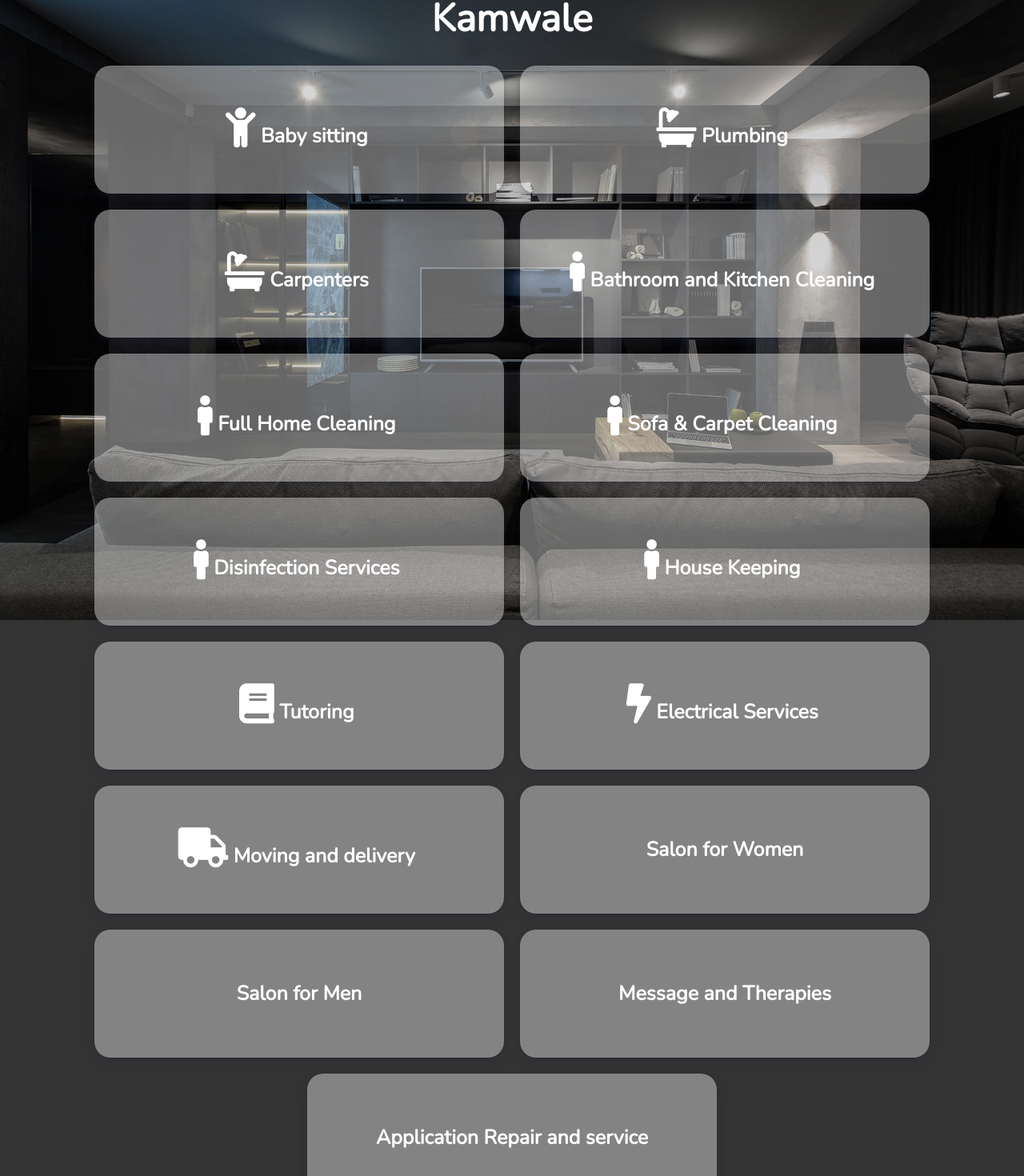
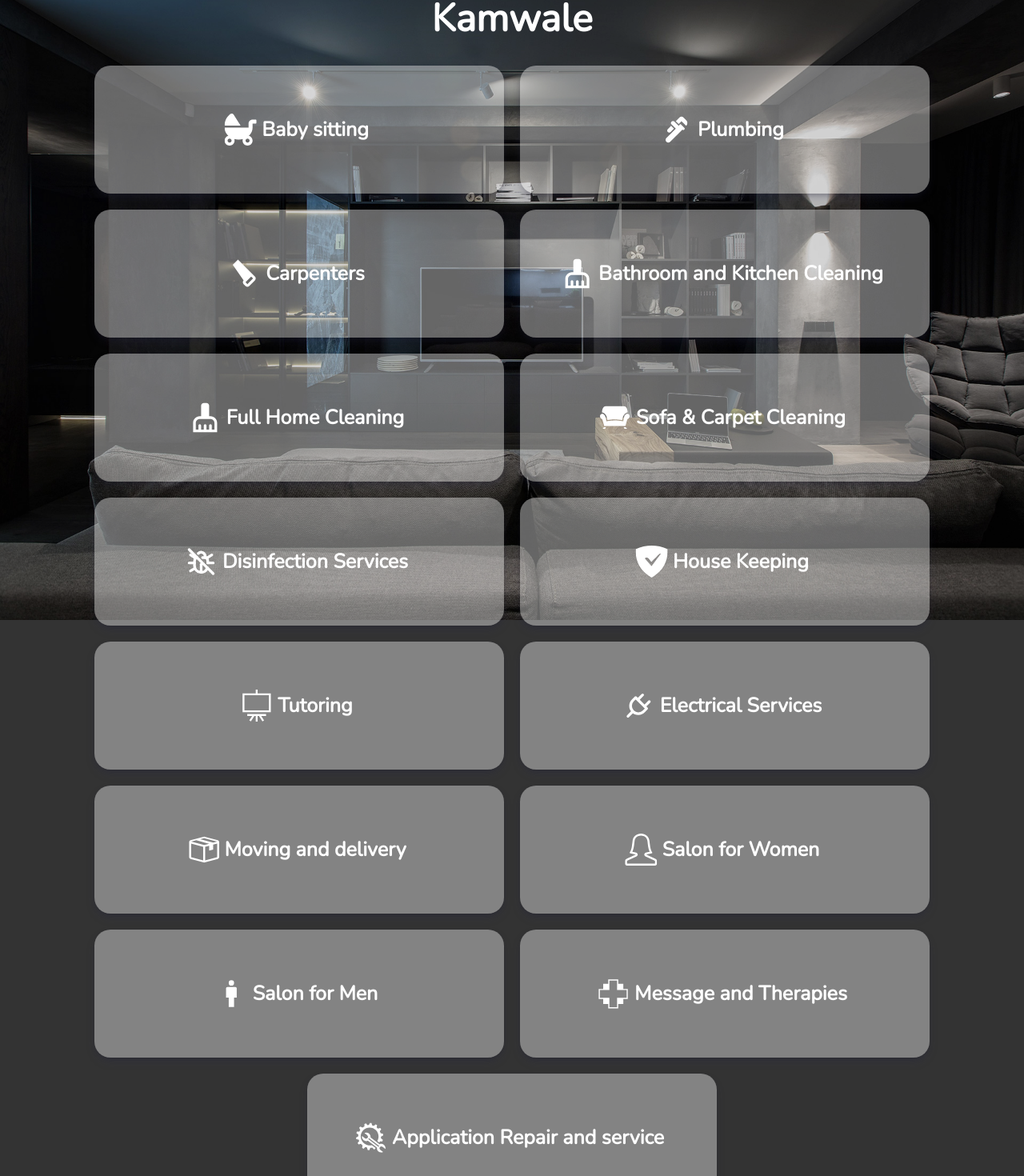
Before and after one commit to Chirag2204/kamwale, a React (Create React App) app in the folder client/: page / in a window 1280 px wide. Shown: the part 87-1557 px from the top of the page at 80% size. Built offline with nearby package versions, Linux system fonts and the light colour scheme; no server answers.

Commit message:
complete styling

```diff
--- a/client/package.json
+++ b/client/package.json
@@ -14,6 +14,7 @@
     "react-bootstrap": "^1.6.6",
     "react-dom": "^17.0.1",
     "react-file-base64": "^1.0.3",
+    "react-icons": "^4.6.0",
     "react-loader-spinner": "^5.3.4",
     "react-modal": "^3.16.1",
     "react-moment": "^1.1.1",
--- a/client/src/components/layout/Landing.js
+++ b/client/src/components/layout/Landing.js
@@ -27,7 +27,7 @@
               textAlign: "center",
               "left": "50%",
               "marginRight": "-50%",
-              "transform": "translate(-50%, -50%)"
+              "transform": "translate(-50%, -50%)", display: "flex"
             }}>{skillMap[serviceName].icon}&nbsp;{serviceName}&nbsp;
             </p></div>
           })
--- a/client/src/components/profile-forms/CreateProfile.js
+++ b/client/src/components/profile-forms/CreateProfile.js
@@ -86,7 +86,7 @@
             flexWrap: "wrap"
           }}>
             {Object.keys(skillArray).map(skillName => {
-              return <div style={{ minWidth: "200px" }}>
+              return <div style={{ minWidth: "150px", textAlign: 'left' }}>
                 <input type="checkbox" id="skillArray" name="skillArray" value={skillName} checked={skillArray[skillName]}
                   onChange={(e) => { onChangeSkillArray(skillName, 0 + e.target.checked) }} />
                 <label for="skillArray">{skillName}</label><br></br>
@@ -121,7 +121,7 @@
             flexWrap: "wrap"
           }}>
             {Object.keys(locationArray).map(locationName => {
-              return <div style={{ minWidth: "200px" }}>
+              return <div style={{ minWidth: "150px", textAlign: 'left' }}>
                 <input type="checkbox" id="locationArray" name="locationArray" value={locationName} checked={locationArray[locationName]}
                   onChange={(e) => { onChangeLocationArray(locationName, 0 + e.target.checked) }} />
                 <label for="locationArray">{locationName}</label><br></br>
--- a/client/src/components/profile-forms/EditProfile.js
+++ b/client/src/components/profile-forms/EditProfile.js
@@ -159,7 +159,7 @@
               flexWrap: "wrap"
             }}>
               {Object.keys(skillArray).map(skillName => {
-                return <div style={{ minWidth: "200px" }}>
+                return <div style={{ minWidth: "150px", textAlign: 'left' }}>
                   <input type="checkbox" id="skillArray" name="skillArray" value={skillName} checked={skillArray[skillName]}
                     onChange={(e) => { onChangeSkillArray(skillName, 0 + e.target.checked) }} />
                   <label for="skillArray">{skillName}</label><br></br>
@@ -195,7 +195,7 @@
               flexWrap: "wrap"
             }}>
               {Object.keys(locationArray).map(locationName => {
-                return <div style={{ minWidth: "200px" }}>
+                return <div style={{ minWidth: "150px", textAlign: 'left' }}>
                   <input type="checkbox" id="locationArray" name="locationArray" value={locationName} checked={locationArray[locationName]}
                     onChange={(e) => { onChangeLocationArray(locationName, 0 + e.target.checked) }} />
                   <label for="locationArray">{locationName}</label><br></br>
--- a/client/src/components/profile-forms/constant.js
+++ b/client/src/components/profile-forms/constant.js
@@ -1,11 +1,12 @@
-export const gg = {
-    "Sarafa": 1,
-    "Vijay Nagar": 1,
-    "South Tukoganj": 1,
-    "Bhawar Kuan": 1,
-    "Old Palasia": 1,
-    "New Palasia": 1,
-}
+import { MdCarpenter, MdPlumbing, MdCleaningServices } from 'react-icons/md'
+import { FaBabyCarriage } from 'react-icons/fa'
+import { GiSofa, GiHospitalCross, GiAutoRepair } from 'react-icons/gi'
+import { TbBugOff, TbPlug } from 'react-icons/tb'
+import { SiAdguard } from 'react-icons/si'
+import { TfiBlackboard } from 'react-icons/tfi'
+import { GoPackage } from 'react-icons/go'
+import { SlUserFemale } from 'react-icons/sl'
+import { BiMale } from 'react-icons/bi'
 export const locationMap = {
     'Indore': {
         "Sarafa": 0,
@@ -92,7 +93,7 @@
 
 export const skillMap = {
     'Baby sitting': {
-        icon: <i className='fas fa fa-child fa-2x' />,
+        icon: <FaBabyCarriage size={'40'} />,
         array: {
             "Baby sitting and Nanny ": 0,
             "Prepare healty meals": 0,
@@ -101,7 +102,7 @@
         }
     },
     "Plumbing": {
-        icon: <i className='fas fa fa-bath fa-2x' />,
+        icon: <MdPlumbing size={'40'} />,
         array: {
             "Basin & sink": 0,
             "Grouting": 0,
@@ -116,7 +117,7 @@
         }
     },
     "Carpenters": {
-        icon: <i className='fas fa fa-bath fa-2x' />,
+        icon: <MdCarpenter size={'40'} />,
         array: {
             "Balcony": 0,
             "Bed": 0,
@@ -132,7 +133,7 @@
         }
     },
     "Bathroom and Kitchen Cleaning": {
-        icon: <i className='fas fa fa-male fa-2x' />,
+        icon: <MdCleaningServices size={'40'} />,
         array: {
             "Bathroom cleaning": 0,
             "Kitchen cleaning": 0,
@@ -141,7 +142,7 @@
         }
     },
     "Full Home Cleaning": {
-        icon: <i className='fas fa fa-male fa-2x' />,
+        icon: <MdCleaningServices size={'40'} />,
         array: {
             "Apartment Deep Cleaning": 0,
             "Villa Deep Cleaning": 0,
@@ -150,7 +151,7 @@
         }
     },
     "Sofa & Carpet Cleaning": {
-        icon: <i className='fas fa fa-male fa-2x' />,
+        icon: <GiSofa size={'40'} />,
         array: {
             "Sofa Cleaning": 0,
             "Carpet Cleaning": 0,
@@ -159,14 +160,13 @@
         }
     },
     "Disinfection Services": {
-        icon: <i className='fas fa fa-male fa-2x' />,
+        icon: <TbBugOff size={'40'} />,
         array: {
             "All Disinfection Services": 0,
         }
     },
-
     "House Keeping": {
-        icon: <i className='fas fa fa-male fa-2x' />,
+        icon: <SiAdguard size={'40'} />,
         array: {
             "Cleaner or Maid": 0,
             "Cook": 0,
@@ -175,14 +175,14 @@
         }
     },
     "Tutoring": {
-        icon: <i className='fas fa fa-book fa-2x' />,
+        icon: <TfiBlackboard size={'40'} />,
         array: {
             "Tutoring": 0,
             "exam prep": 0,
         }
     },
     "Electrical Services": {
-        icon: <i className='fas fa fa-bolt fa-2x' />,
+        icon: <TbPlug size={'40'} />,
         array: {
             "Diwali Lights": 0,
             "Switch & socket": 0,
@@ -196,7 +196,7 @@
         }
     },
     "Moving and delivery": {
-        icon: <i className='fas fa fa-truck fa-2x' />,
+        icon: <GoPackage size={'40'} />,
         array: {
             "House Shifting": 0,
             "packing and unpacking": 0,
@@ -204,7 +204,7 @@
         }
     },
     "Salon for Women": {
-        icon: null,
+        icon: <SlUserFemale size={'40'} />,
         array: {
             "Threading and facewax": 0,
             "Bleach and detan": 0,
@@ -217,7 +217,7 @@
         }
     },
     "Salon for Men": {
-        icon: null,
+        icon: <BiMale size={'40'} />,
         array: {
             "Haircut for Men and Kids": 0,
             "Haircolor": 0,
@@ -226,7 +226,7 @@
         }
     },
     "Message and Therapies": {
-        icon: null,
+        icon: <GiHospitalCross size={'40'} />,
         array: {
             "Head Massage": 0,
             "Neck and Shoulder Massage": 0,
@@ -237,7 +237,7 @@
         }
     },
     "Application Repair and service": {
-        icon: null,
+        icon: <GiAutoRepair size={'40'} />,
         array: {
             "Repair": 0,
             "installation and uninstallation": 0,
--- a/client/src/components/profiles/LocationBadges.js
+++ b/client/src/components/profiles/LocationBadges.js
@@ -2,13 +2,13 @@
 
 export const LocationBadges = ({ locationArray = {} }) => {
     return (
-        < >
+        <div style={{ flexWrap: 'wrap', display: 'flex' }} >
             {Object.keys(locationArray).map(locationName => {
                 if (locationArray[locationName])
                     return <span style={{ background: 'gray', padding: '5px', marginRight: '5px', borderRadius: '100px', color: 'white' }}>
                         {locationName}
                     </span>
             })}
-        </>
+        </div>
     )
 }
--- a/client/src/components/profiles/Profile.js
+++ b/client/src/components/profiles/Profile.js
@@ -2,14 +2,10 @@
 import { Link } from 'react-router-dom';
 import { connect } from 'react-redux';
 import ProfileTop from './ProfileTop';
-import ProfileAbout from './ProfileAbout';
 import ProfileEducation from './ProfileEducation';
 import Reviews from '../layout/Reviews';
 import Spinner from '../layout/Spinner';
 import { getProfileById } from '../../actions/profile';
-import { LocationBadges } from './LocationBadges';
-import { gg } from '../profile-forms/constant';
-import Rating from '../layout/Rating';
 
 
 const Profile = ({
--- a/client/src/components/profiles/ProfileTop.js
+++ b/client/src/components/profiles/ProfileTop.js
@@ -1,6 +1,6 @@
 import React from 'react';
 import Rating from '../layout/Rating';
-import { gg } from '../profile-forms/constant';
+import { skillMap } from '../profile-forms/constant';
 import { LocationBadges } from './LocationBadges';
 
 const ProfileTop = ({
@@ -51,7 +51,7 @@
           {bio}        </div>
         <div>
           <div style={{ fontSize: "25px", color: "gray", display: "flex", alignItems: "center" }}>Service Provided:
-            <span style={{ fontSize: "25px", color: "black", fontWeight: 900 }}> {skills} </span>
+            <span style={{ fontSize: "25px", color: "black", fontWeight: 900, display: "flex" }}> {skills} {skills && skillMap[skills].icon}</span>
           </div>
           <div>
             <LocationBadges locationArray={skillArray} />
--- a/client/src/components/profiles/Profiles.js
+++ b/client/src/components/profiles/Profiles.js
@@ -3,6 +3,7 @@
 import Spinner from '../layout/Spinner';
 import ProfileItem from './ProfileItem';
 import { getProfiles, getCurrentProfile } from '../../actions/profile';
+import { skillMap } from '../profile-forms/constant';
 
 const Profiles = ({ history, getProfiles, getCurrentProfile, profile: { profile, profiles, loading }, match }) => {
 
@@ -14,7 +15,7 @@
 
   return (
     <Fragment>
-      <h1 className='large text-primary text-center'>{keyword || 'All'} Services {city && `in ${city}`} </h1>
+      <h1 className='large text-primary text-center'>{keyword || 'All'} Services {city && `in ${city}`} {keyword && skillMap[keyword].icon} </h1>
       <p className='lead text-center'>
         <i className='fab fa-connectdevelop' /> Browse one step solution for
         all your Service needs
```
Also changed, not shown: client/src/components/admin/profileModal.js (+2 -18 lines), 1 other file (tests, documents, lock files or other folders).
